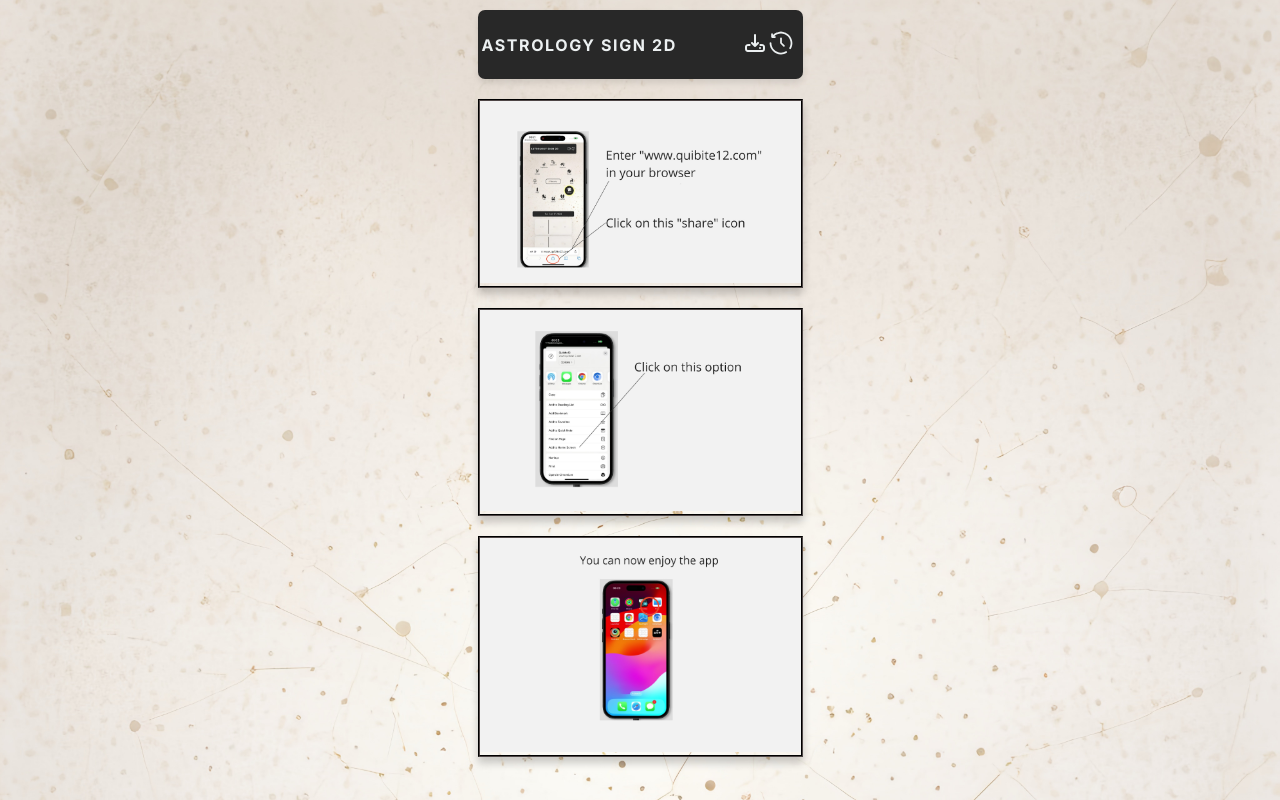
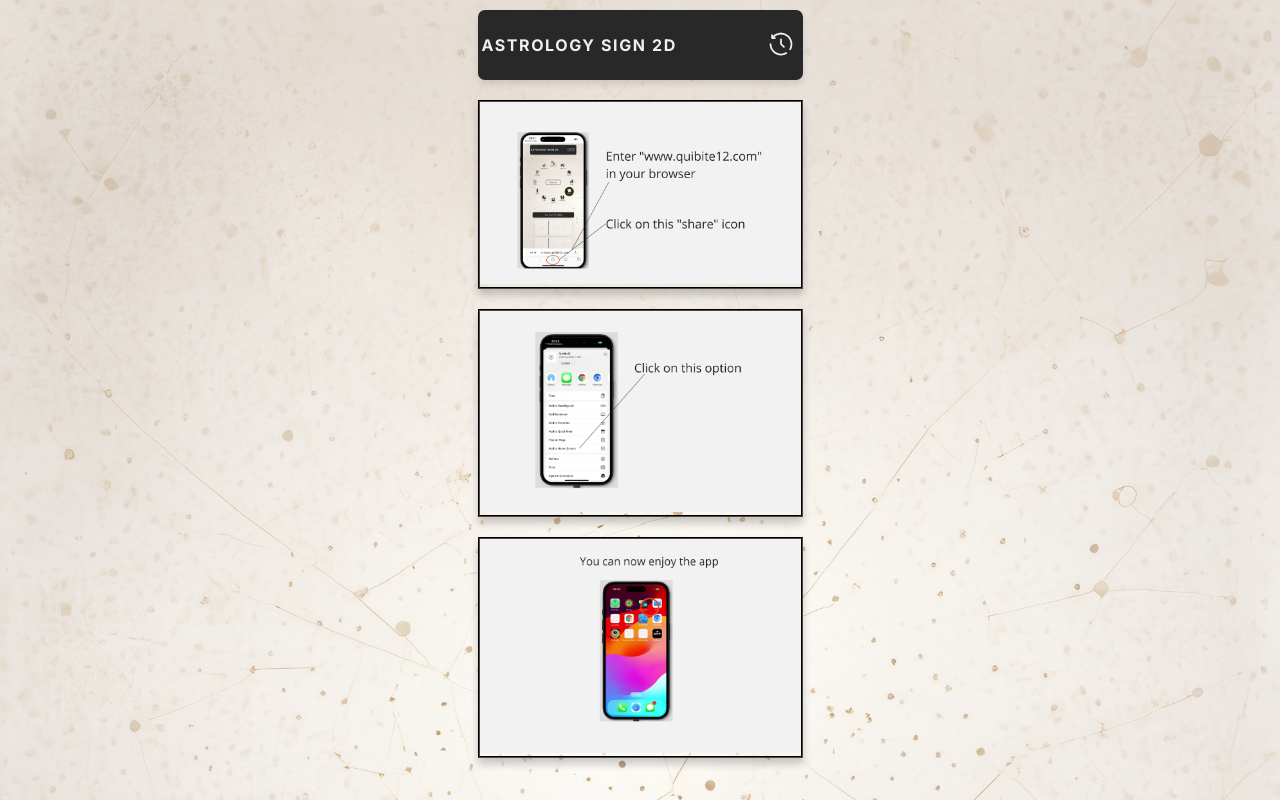
Before and after one commit to Solmoon21/qb12-test, a Next.js app: page /en/install in a window 1280 px wide. Built offline with nearby package versions, Linux system fonts and the light colour scheme.

Commit message:
navbar issue fixed

```diff
--- a/src/(components)/Navbar.jsx
+++ b/src/(components)/Navbar.jsx
@@ -10,6 +10,11 @@ export const Navbar = () => {
 
   const pathname = usePathname();
 
+  const withoutHistory = pathname.includes("history");
+  const withoutInstall = pathname.includes("install");
+
+  const locale = pathname.split("/")[1];
+
   return (
     <div className="navbar">
       <p className="navbar-logo">
@@ -18,16 +23,27 @@ export const Navbar = () => {
         </Link>
       </p>
       <ul className="navbar-links">
+        {!withoutInstall && (
           <li>
-          <Link href={`${pathname}/install`} className="navbar-link">
+            <Link
+              href={`/${locale}/install`}
+              replace={true}
+              className="navbar-link"
+            >
               <DownloadIcon />
             </Link>
           </li>
+        )}
+        {!withoutHistory && (
           <li>
-          <Link href={`${pathname}/history`} className="navbar-link">
+            <Link
+              href={`/${locale}/history`}
+              className="navbar-link history-link"
+            >
               <HistoryIcon />
             </Link>
           </li>
+        )}
       </ul>
     </div>
   );
--- a/src/app/[locale]/globals.css
+++ b/src/app/[locale]/globals.css
@@ -30,8 +30,8 @@ p {
 .navbar {
   color: #f0f0f0;
   background-color: #282828;
-  padding: 15px 4px;
-
+  padding: 0 4px;
+  height: 70px;
   border-radius: 7px;
   box-shadow: 0 4px 6px rgba(0, 0, 0, 0.1);
   display: flex;
@@ -51,13 +51,13 @@ p {
   place-items: center;
 }
 
-.navbar-links li:last-child {
-  padding-top: 4px;
-}
-
 .navbar-link {
   color: #ecf0f1;
   transition: color 0.3s ease;
+}
+
+.navbar-link.history-link {
+  padding-top: 4px;
 }
 
 .day-events {
--- a/src/app/[locale]/install/page.js
+++ b/src/app/[locale]/install/page.js
@@ -13,10 +13,10 @@ export default function Install() {
           <Image
             src={url}
             alt={`Image ${index + 1}`}
-            width="80vw" // Adjust the width
-            height="40vw" // Adjust the height
-            layout="responsive" // Responsive image layout
-            objectFit="cover" // How the image should fit
+            width="80vw"
+            height="40vw"
+            layout="responsive"
+            objectFit="cover"
           />
         </div>
       ))}
```
Also changed, not shown: 1 other file (tests, documents, lock files or other folders). Lines whose indentation alone changed are shown as unchanged.
